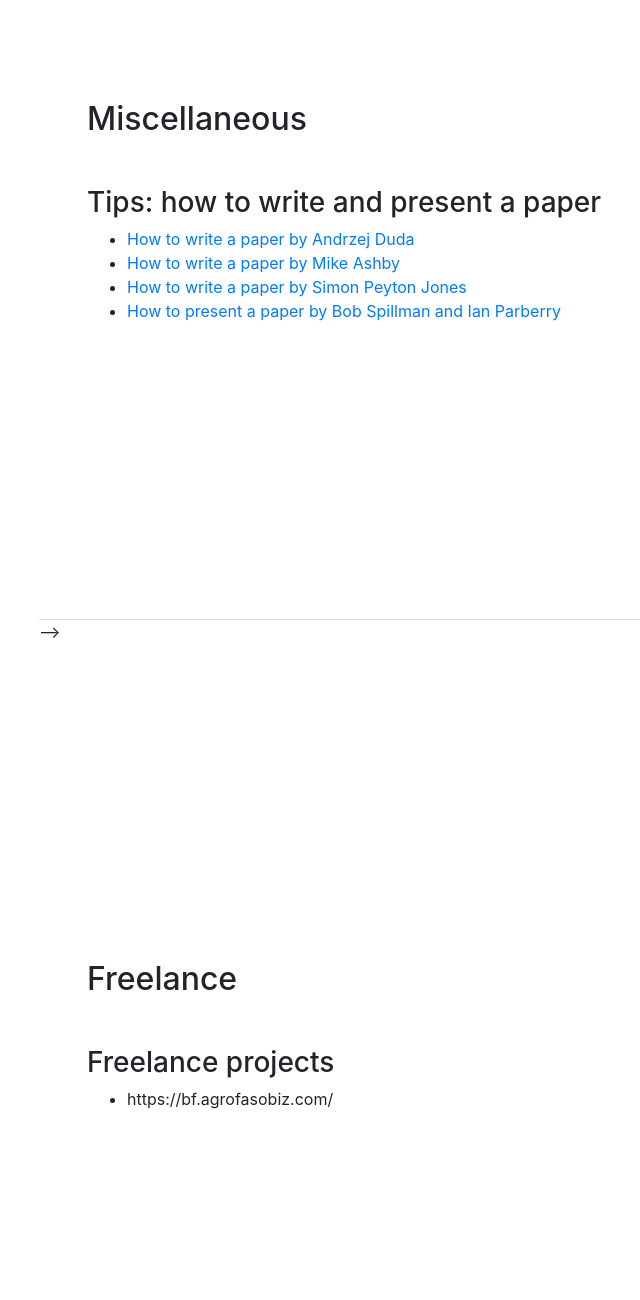
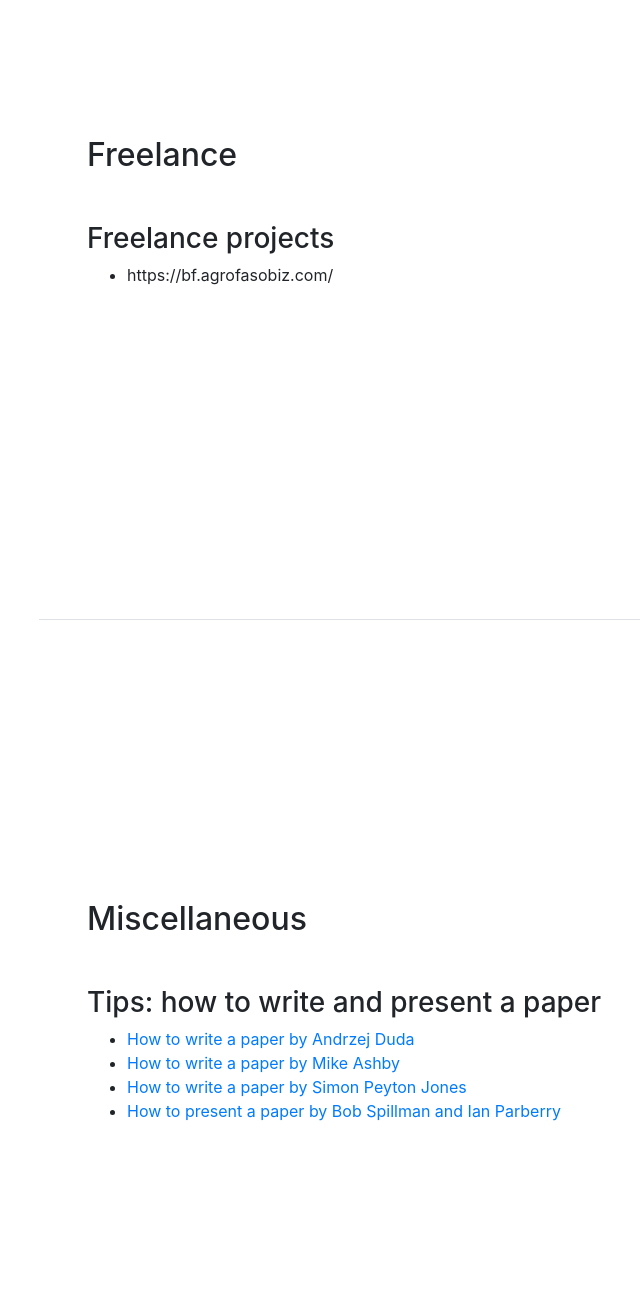
Before and after one commit to dersidibe/dersidibe.github.io, a website with bundled scripts: page index.html in a window 1280 px wide. Shown: the part 2580-3880 px from the top of the page, without its empty margins (233-873 px from the left). Built offline with nearby package versions, Linux system fonts and the light colour scheme; a web font is replaced by a local one.

Commit message:
Update index.html

```diff
--- a/index.html
+++ b/index.html
@@ -163,6 +163,15 @@
         </div>
       </section>
 
+      <section class="resume-section p-3 p-lg-5 d-flex flex-column" id="misc">
+        <div class="my-auto">
+          <h2 class="mb-5">Freelance</h2>
+          <h3>Freelance projects</h3>
+          <ul>
+            <li>https://bf.agrofasobiz.com/</li>
+          </ul>
+        </div>
+      </section>
 
       <section class="resume-section p-3 p-lg-5 d-flex flex-column" id="misc">
         <div class="my-auto">
@@ -176,17 +185,8 @@
           </ul>
 
         </div>
-      </section>-->
+      </section>
 
-      <section class="resume-section p-3 p-lg-5 d-flex flex-column" id="misc">
-        <div class="my-auto">
-          <h2 class="mb-5">Freelance</h2>
-          <h3>Freelance projects</h3>
-          <ul>
-            <li>https://bf.agrofasobiz.com/</li>
-          </ul>
-        </div>
-      </section>-->
     </div>
 
     <!-- Bootstrap core JavaScript -->
```
